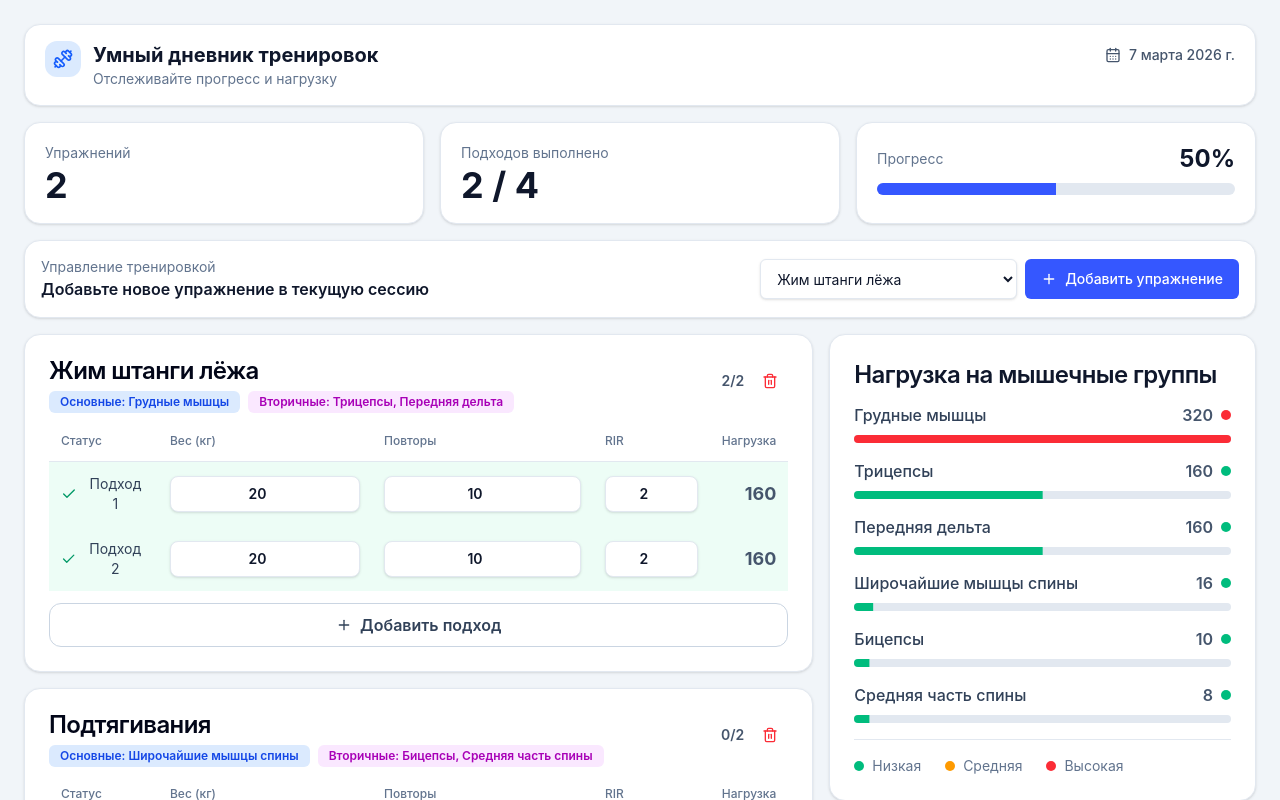
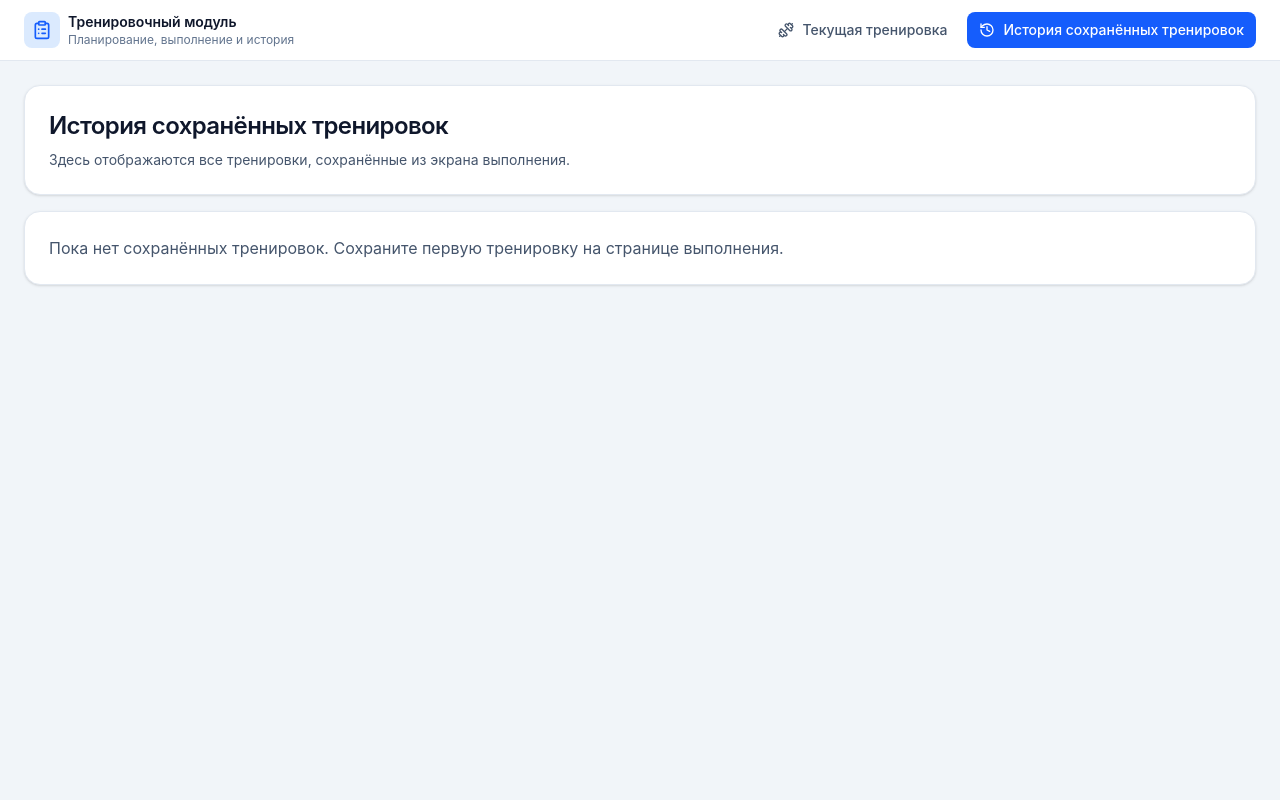
Before and after one commit to koshkina4aitests-maker/trainer, a React (Vite) app in the folder frontend/: page /history in a window 1280 px wide. Shown: the top 800 px of the page. Built offline with nearby package versions, Linux system fonts and the light colour scheme.

Commit message:
Add global navigation and saved workout history page
Co-authored-by: koshkina4aitests-maker <koshkina4aitests-maker@users.noreply.github.com>

```diff
--- a/frontend/src/App.jsx
+++ b/frontend/src/App.jsx
@@ -1,5 +1,30 @@
+import { Navigate, Route, Routes } from "react-router-dom";
+import { useEffect, useState } from "react";
+
+import NavigationBar from "./components/NavigationBar";
 import WorkoutDiaryPage from "./pages/WorkoutDiaryPage";
+import WorkoutHistoryPage from "./pages/WorkoutHistoryPage";
+import { loadSavedWorkouts, persistSavedWorkouts } from "./utils/workoutStorage";
 
 export default function App() {
-  return <WorkoutDiaryPage />;
+  const [savedWorkouts, setSavedWorkouts] = useState(() => loadSavedWorkouts());
+
+  useEffect(() => {
+    persistSavedWorkouts(savedWorkouts);
+  }, [savedWorkouts]);
+
+  function handleSaveWorkout(snapshot) {
+    setSavedWorkouts((prev) => [snapshot, ...prev]);
+  }
+
+  return (
+    <div className="min-h-screen bg-slate-100">
+      <NavigationBar />
+      <Routes>
+        <Route path="/" element={<Navigate to="/workout" replace />} />
+        <Route path="/workout" element={<WorkoutDiaryPage onSaveWorkout={handleSaveWorkout} />} />
+        <Route path="/history" element={<WorkoutHistoryPage savedWorkouts={savedWorkouts} />} />
+      </Routes>
+    </div>
+  );
 }
--- /dev/null
+++ b/frontend/src/components/NavigationBar.jsx
@@ -0,0 +1,56 @@
+import { NavLink } from "react-router-dom";
+import { ClipboardList, History, Dumbbell } from "lucide-react";
+
+const links = [
+  {
+    to: "/workout",
+    label: "Текущая тренировка",
+    icon: Dumbbell,
+  },
+  {
+    to: "/history",
+    label: "История сохранённых тренировок",
+    icon: History,
+  },
+];
+
+export default function NavigationBar() {
+  return (
+    <header className="sticky top-0 z-20 border-b border-slate-200 bg-white/95 backdrop-blur">
+      <div className="mx-auto flex w-full max-w-7xl items-center justify-between px-4 py-3 md:px-6">
+        <div className="flex items-center gap-2">
+          <span className="rounded-lg bg-blue-100 p-2 text-blue-600">
+            <ClipboardList className="h-5 w-5" />
+          </span>
+          <div>
+            <p className="text-sm font-semibold text-slate-900">Тренировочный модуль</p>
+            <p className="text-xs text-slate-500">Планирование, выполнение и история</p>
+          </div>
+        </div>
+
+        <nav className="flex items-center gap-2">
+          {links.map((item) => {
+            const Icon = item.icon;
+            return (
+              <NavLink
+                key={item.to}
+                to={item.to}
+                className={({ isActive }) =>
+                  [
+                    "inline-flex items-center gap-2 rounded-lg px-3 py-2 text-sm font-medium transition-colors",
+                    isActive
+                      ? "bg-blue-600 text-white"
+                      : "text-slate-600 hover:bg-slate-100 hover:text-slate-900",
+                  ].join(" ")
+                }
+              >
+                <Icon className="h-4 w-4" />
+                <span className="hidden md:inline">{item.label}</span>
+              </NavLink>
+            );
+          })}
+        </nav>
+      </div>
+    </header>
+  );
+}
--- a/frontend/src/main.jsx
+++ b/frontend/src/main.jsx
@@ -1,10 +1,13 @@
 import React from "react";
 import { createRoot } from "react-dom/client";
+import { BrowserRouter } from "react-router-dom";
 import App from "./App";
 import "./styles.css";
 
 createRoot(document.getElementById("root")).render(
   <React.StrictMode>
-    <App />
+    <BrowserRouter>
+      <App />
+    </BrowserRouter>
   </React.StrictMode>,
 );
--- a/frontend/src/pages/WorkoutDiaryPage.jsx
+++ b/frontend/src/pages/WorkoutDiaryPage.jsx
@@ -214,9 +214,11 @@ function buildMuscleLoads(exercises) {
     .sort((a, b) => b[1] - a[1]);
 }
 
-export default function WorkoutDiaryPage() {
+export default function WorkoutDiaryPage({ onSaveWorkout }) {
   const [exercises, setExercises] = useState(initialExercises);
   const [exerciseToAdd, setExerciseToAdd] = useState("bench_press");
+  const [workoutTitle, setWorkoutTitle] = useState("Силовая тренировка");
+  const [saveMessage, setSaveMessage] = useState("");
 
   const totals = useMemo(() => {
     const totalPlannedSets = exercises.reduce((acc, exercise) => acc + exercise.targetSets, 0);
@@ -294,6 +296,40 @@ export default function WorkoutDiaryPage() {
     setExercises((prev) => [...prev, createExercise(exerciseToAdd, 2)]);
   }
 
+  function createWorkoutSnapshot() {
+    const totalLoad = exercises.reduce(
+      (acc, exercise) =>
+        acc + exercise.sets.reduce((setAcc, setItem) => setAcc + setLoad(setItem), 0),
+      0,
+    );
+
+    return {
+      id: crypto.randomUUID(),
+      title: workoutTitle.trim() || "Тренировка",
+      savedAt: new Date().toISOString(),
+      durationMinutes: Math.max(20, totals.totalPlannedSets * 2),
+      totalLoad: Math.round(totalLoad),
+      exercises: exercises.map((exercise) => ({
+        exerciseId: exercise.id,
+        kind: exercise.kind,
+        name: translateExercise(exercise.kind),
+        setsCount: exercise.sets.length,
+        completedSets: exercise.sets.filter((setItem) => setItem.completed).length,
+        load: Math.round(exercise.sets.reduce((acc, setItem) => acc + setLoad(setItem), 0)),
+      })),
+      muscleLoads: muscleLoads.map(([muscle, load]) => ({
+        muscle: translateMuscle(muscle),
+        load,
+      })),
+    };
+  }
+
+  function handleSaveWorkout() {
+    const snapshot = createWorkoutSnapshot();
+    onSaveWorkout?.(snapshot);
+    setSaveMessage(`Тренировка «${snapshot.title}» сохранена.`);
+  }
+
   return (
     <div className="min-h-screen bg-slate-100 p-3 md:p-6">
       <div className="mx-auto max-w-7xl space-y-4">
@@ -349,6 +385,12 @@ export default function WorkoutDiaryPage() {
             </div>
 
             <div className="flex w-full flex-col gap-2 md:w-auto md:flex-row md:items-center">
+              <Input
+                value={workoutTitle}
+                onChange={(event) => setWorkoutTitle(event.target.value)}
+                placeholder="Название тренировки"
+                className="h-10 min-w-[220px]"
+              />
               <select
                 value={exerciseToAdd}
                 onChange={(event) => setExerciseToAdd(event.target.value)}
@@ -365,9 +407,18 @@ export default function WorkoutDiaryPage() {
                 <Plus className="h-4 w-4" />
                 Добавить упражнение
               </Button>
+              <Button className="h-10" onClick={handleSaveWorkout}>
+                Сохранить тренировку
+              </Button>
             </div>
           </CardContent>
         </Card>
+
+        {saveMessage && (
+          <Card className="rounded-2xl border-emerald-200 bg-emerald-50">
+            <CardContent className="p-3 text-sm font-medium text-emerald-700">{saveMessage}</CardContent>
+          </Card>
+        )}
 
         <section className="grid gap-4 lg:grid-cols-[1.85fr_1fr]">
           <div className="space-y-4">
--- /dev/null
+++ b/frontend/src/pages/WorkoutHistoryPage.jsx
@@ -0,0 +1,84 @@
+import { Card, CardContent, CardHeader, CardTitle } from "../components/ui/card";
+import { Badge } from "../components/ui/badge";
+
+function formatDate(value) {
+  return new Intl.DateTimeFormat("ru-RU", {
+    day: "2-digit",
+    month: "long",
+    year: "numeric",
+    hour: "2-digit",
+    minute: "2-digit",
+  }).format(new Date(value));
+}
+
+export default function WorkoutHistoryPage({ savedWorkouts }) {
+  return (
+    <div className="mx-auto w-full max-w-7xl space-y-4 px-3 py-4 md:px-6 md:py-6">
+      <Card className="rounded-2xl border-slate-200 bg-white shadow-sm">
+        <CardHeader className="pb-2">
+          <CardTitle className="text-2xl text-slate-900">История сохранённых тренировок</CardTitle>
+        </CardHeader>
+        <CardContent>
+          <p className="text-sm text-slate-600">
+            Здесь отображаются все тренировки, сохранённые из экрана выполнения.
+          </p>
+        </CardContent>
+      </Card>
+
+      {savedWorkouts.length === 0 && (
+        <Card className="rounded-2xl border-slate-200 bg-white shadow-sm">
+          <CardContent className="p-6">
+            <p className="text-slate-600">Пока нет сохранённых тренировок. Сохраните первую тренировку на странице выполнения.</p>
+          </CardContent>
+        </Card>
+      )}
+
+      <div className="space-y-4">
+        {savedWorkouts.map((workout) => (
+          <Card key={workout.id} className="rounded-2xl border-slate-200 bg-white shadow-sm">
+            <CardHeader className="pb-3">
+              <div className="flex flex-wrap items-center justify-between gap-3">
+                <div>
+                  <CardTitle className="text-xl text-slate-900">{workout.title}</CardTitle>
+                  <p className="mt-1 text-sm text-slate-500">{formatDate(workout.savedAt)}</p>
+                </div>
+                <div className="flex items-center gap-2">
+                  <Badge variant="outline">Длительность: {workout.durationMinutes} мин</Badge>
+                  <Badge variant="outline">Упражнений: {workout.exercises.length}</Badge>
+                  <Badge variant="outline">Нагрузка: {workout.totalLoad}</Badge>
+                </div>
+              </div>
+            </CardHeader>
+
+            <CardContent className="space-y-4">
+              <div>
+                <p className="mb-2 text-sm font-semibold text-slate-700">Зафиксированные упражнения</p>
+                <div className="grid gap-2 md:grid-cols-2">
+                  {workout.exercises.map((exercise) => (
+                    <div key={exercise.exerciseId} className="rounded-lg border border-slate-200 bg-slate-50 px-3 py-2">
+                      <p className="font-medium text-slate-800">{exercise.name}</p>
+                      <p className="text-sm text-slate-600">
+                        Подходов: {exercise.setsCount} · Выполнено: {exercise.completedSets} · Нагрузка: {exercise.load}
+                      </p>
+                    </div>
+                  ))}
+                </div>
+              </div>
+
+              <div>
+                <p className="mb-2 text-sm font-semibold text-slate-700">Нагрузка по мышечным группам</p>
+                <div className="flex flex-wrap gap-2">
+                  {workout.muscleLoads.slice(0, 8).map((item) => (
+                    <Badge key={item.muscle} variant="secondary" className="bg-slate-100 text-slate-700">
+                      {item.muscle}: {item.load}
+                    </Badge>
+                  ))}
+                </div>
+              </div>
+            </CardContent>
+          </Card>
+        ))}
+      </div>
+    </div>
+  );
+}
--- /dev/null
+++ b/frontend/src/utils/workoutStorage.js
@@ -0,0 +1,18 @@
+const STORAGE_KEY = "saved_workouts_history_v1";
+
+export function loadSavedWorkouts() {
+  if (typeof window === "undefined") return [];
+  try {
+    const raw = localStorage.getItem(STORAGE_KEY);
+    if (!raw) return [];
+    const parsed = JSON.parse(raw);
+    return Array.isArray(parsed) ? parsed : [];
+  } catch {
+    return [];
+  }
+}
+
+export function persistSavedWorkouts(items) {
+  if (typeof window === "undefined") return;
+  localStorage.setItem(STORAGE_KEY, JSON.stringify(items));
+}
```
